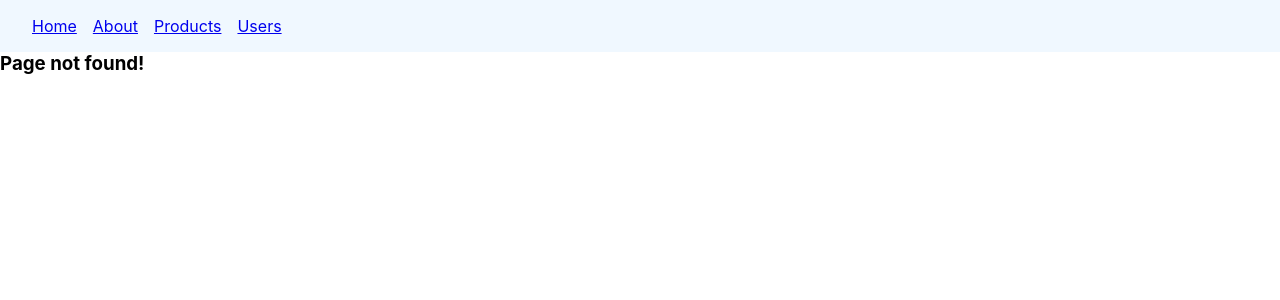
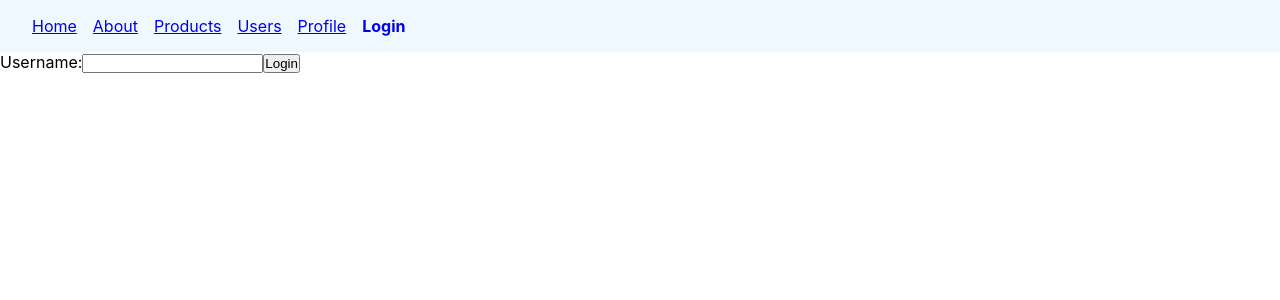
Before and after one commit to dewanwakilahmed/react-router-demo, a React (Create React App) app: page /login in a window 1280 px wide. Before the commit this address had no page. Shown: the top 300 px of the page. Built offline with nearby package versions, Linux system fonts and the light colour scheme.

Commit message:
Authentication & Protected Routes

```diff
--- a/src/App.js
+++ b/src/App.js
@@ -1,5 +1,7 @@
 import React from "react";
 import { Routes, Route } from "react-router-dom";
+
+import { AuthProvider } from "./utils/auth";
 
 import Navbar from "./components/Navbar";
 import Home from "./components/Home";
@@ -11,13 +13,17 @@
 import NewProducts from "./components/NewProducts";
 import Users from "./components/Users";
 import UserDetails from "./components/UserDetails";
+import Profile from "./components/Profile";
 import Admin from "./components/Admin";
+import Login from "./components/Login";
+
+import RequireAuth from "./components/RequireAuth";
 
 const LazyAbout = React.lazy(() => import("./components/About"));
 
 function App() {
   return (
-    <>
+    <AuthProvider>
       <Navbar />
       <Routes>
         <Route path="/" element={<Home />} />
@@ -39,9 +45,18 @@
           <Route path=":userId" element={<UserDetails />} />
           <Route path="admin" element={<Admin />} />
         </Route>
+        <Route
+          path="profile"
+          element={
+            <RequireAuth>
+              <Profile />
+            </RequireAuth>
+          }
+        />
+        <Route path="login" element={<Login />} />
         <Route path="*" element={<NoMatch />} />
       </Routes>
-    </>
+    </AuthProvider>
   );
 }
 
--- /dev/null
+++ b/src/components/Login.js
@@ -0,0 +1,29 @@
+import { useState } from "react";
+import { useNavigate, useLocation } from "react-router-dom";
+import { useAuth } from "../utils/auth";
+
+const Login = () => {
+  const [user, setUser] = useState("");
+  const auth = useAuth();
+  const navigate = useNavigate();
+  const location = useLocation();
+
+  const redirectPath = location.state?.path || "/";
+
+  const handleLogin = () => {
+    auth.login(user);
+    navigate(redirectPath, { replace: true });
+  };
+
+  return (
+    <div>
+      <label htmlFor="">
+        Username:
+        <input type="text" onChange={(e) => setUser(e.target.value)} />
+      </label>
+      <button onClick={handleLogin}>Login</button>
+    </div>
+  );
+};
+
+export default Login;
--- a/src/components/Navbar.js
+++ b/src/components/Navbar.js
@@ -1,4 +1,5 @@
 import { NavLink } from "react-router-dom";
+import { useAuth } from "../utils/auth";
 
 const Home = () => {
   const navLinkStyles = ({ isActive }) => {
@@ -7,6 +8,8 @@
       textDecoration: isActive ? "none" : "underline",
     };
   };
+
+  const auth = useAuth();
 
   return (
     <nav className="primary-nav">
@@ -22,6 +25,14 @@
       <NavLink style={navLinkStyles} to="/users">
         Users
       </NavLink>
+      <NavLink style={navLinkStyles} to="/profile">
+        Profile
+      </NavLink>
+      {!auth.user && (
+        <NavLink style={navLinkStyles} to="/login">
+          Login
+        </NavLink>
+      )}
     </nav>
   );
 };
--- /dev/null
+++ b/src/components/Profile.js
@@ -0,0 +1,21 @@
+import { useNavigate } from "react-router-dom";
+import { useAuth } from "../utils/auth";
+
+const Profile = () => {
+  const auth = useAuth();
+  const navigate = useNavigate();
+
+  const handleLogout = () => {
+    auth.logout();
+    navigate("/");
+  };
+
+  return (
+    <div>
+      Welcome {auth.user}
+      <button onClick={handleLogout}>Logout</button>
+    </div>
+  );
+};
+
+export default Profile;
--- /dev/null
+++ b/src/components/RequireAuth.js
@@ -0,0 +1,15 @@
+import { Navigate, useLocation } from "react-router-dom";
+import { useAuth } from "../utils/auth";
+
+const RequireAuth = ({ children }) => {
+  const location = useLocation();
+  const auth = useAuth();
+
+  if (!auth.user) {
+    return <Navigate to="/login" state={{ path: location.pathname }} />;
+  }
+
+  return children;
+};
+
+export default RequireAuth;
--- /dev/null
+++ b/src/utils/auth.js
@@ -0,0 +1,25 @@
+import { useState, useContext, createContext } from "react";
+
+const AuthContext = createContext(null);
+
+export const AuthProvider = ({ children }) => {
+  const [user, setUser] = useState(null);
+
+  const login = (user) => {
+    setUser(user);
+  };
+
+  const logout = () => {
+    setUser(null);
+  };
+
+  return (
+    <AuthContext.Provider value={{ user, login, logout }}>
+      {children}
+    </AuthContext.Provider>
+  );
+};
+
+export const useAuth = () => {
+  return useContext(AuthContext);
+};
```
